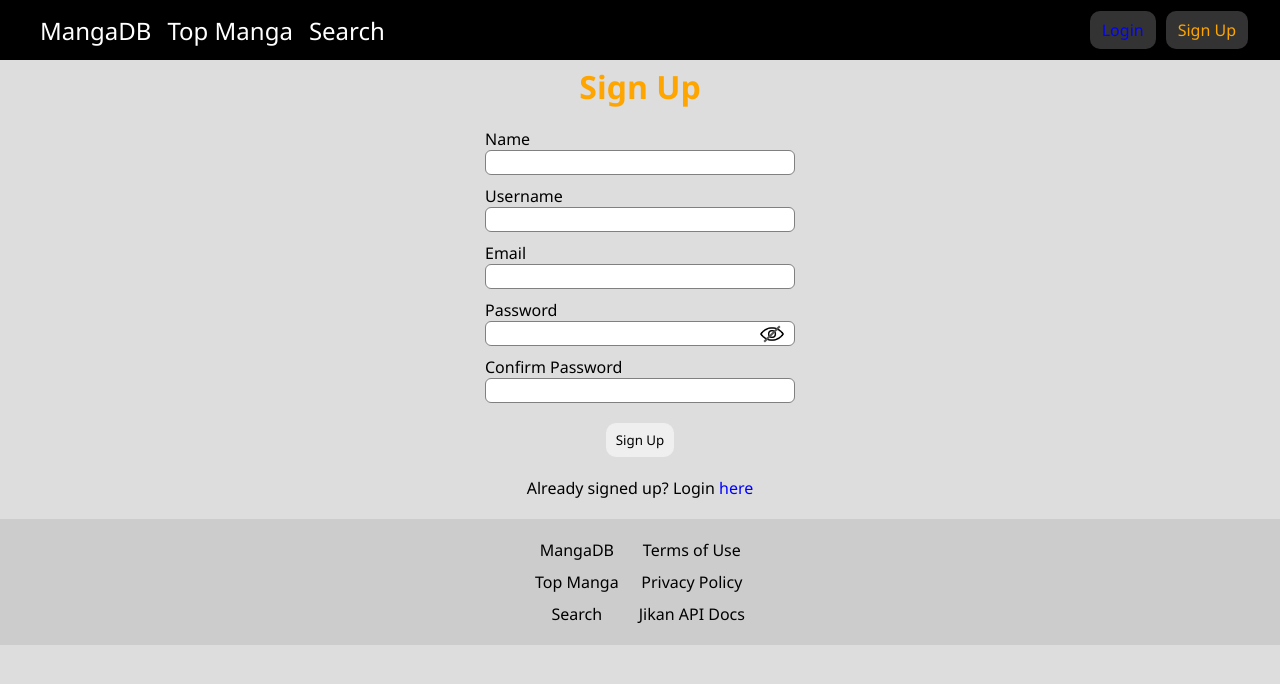
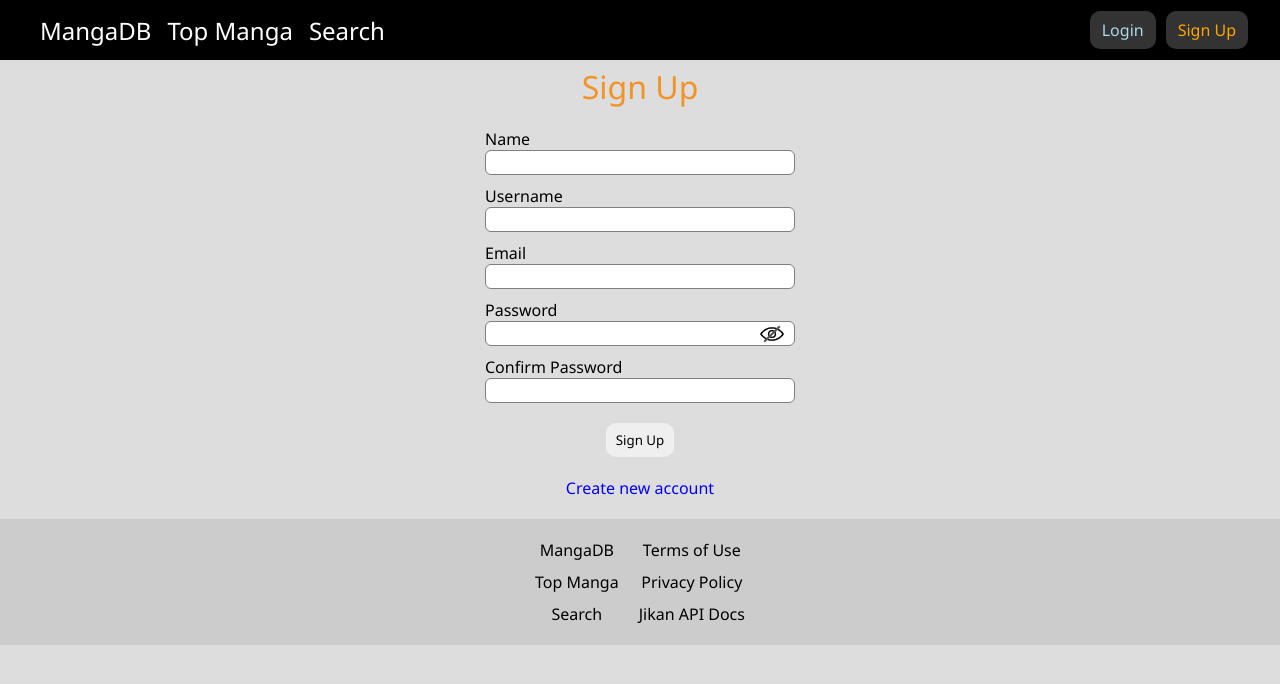
Before and after one commit to JasonLouie/SBA-320H, a React (Vite) app: page /signup in a window 1280 px wide. Shown: the top 684 px of the page. Built offline with nearby package versions, Linux system fonts and the light colour scheme.

Commit message:
Improved styling for signup login forms. Added terms of use and privacy policy text.

```diff
--- a/src/components/Legal.jsx
+++ b/src/components/Legal.jsx
@@ -1,6 +1,9 @@
 import { useState } from "react";
 import Button from "./Button";
 import Overlay from "./Overlay";
+
+const terms = "This Service is a non-commercial portfolio project created for demonstration purposes. It allows users to browse manga-related information provided by the public Jikan API. All data, images, and synopses are provided by the Jikan API. The Service does not own and is not responsible for the accuracy, availability, or content of this third-party data. All content belongs to its respective copyright holders.";
+const privacy = "This application is a front-end-only project. There is no backend server or database. Personal information is not collectd, stored, or shared on any server. When you create an account, your username, email, and list of favorited manga are stored in a file in your web browser's storage on your own device. For your safety, please do not use a real-world password that you use for any other service.";
 
 export default function Legal() {
 
@@ -11,11 +14,7 @@ export default function Legal() {
     function showOverlay(e) {
         const btnText = e.target.textContent;
         setTitle(btnText);
-        if (btnText === "Terms of Use") {
-            setText("Some terms stuff");
-        } else {
-            setText("Some privacy stuff");
-        }
+        setText(btnText === "Terms of Use" ? terms : privacy);
         setHidden(false);
     }
 
--- a/src/components/forms/AuthForm.jsx
+++ b/src/components/forms/AuthForm.jsx
@@ -16,7 +16,7 @@ export default function AuthForm({ children, title, type, handleSubmit }) {
                 <form onSubmit={handleSubmit} noValidate={true}>
                     {children}
                     <Button type="submit" className="form-submit">{title}</Button>
-                    <p className="form-text">{type === "login" ? "Not signed up yet? Sign up " : "Already signed up? Login "}<span className="form-span"><Button path={type === "login" ? "/signup" : "/login"} className={type === "login" ? "signup" : "login"}>here</Button></span></p>
+                    <p className="form-text"><Button path={type === "login" ? "/signup" : "/login"} className={type === "login" ? "signup" : "login"}>{type === "login" ? "Already have an account?" : "Create new account"}</Button></p>
                 </form>
             </div>
         </>
--- a/src/styles/authForm.css
+++ b/src/styles/authForm.css
@@ -25,12 +25,22 @@
     border-radius: 10px;
 }
 
+a.login.auth-btn {
+    color: lightblue;
+}
+
 a.login, h1.login {
     color: blue;
 }
 
+a.signup.auth-btn {
+    color: orange;
+    font-weight: 400;
+}
+
 a.signup, h1.signup {
-    color: orange;
+    color: #f29327;
+    font-weight: 500;
 }
 
 .field {
```
